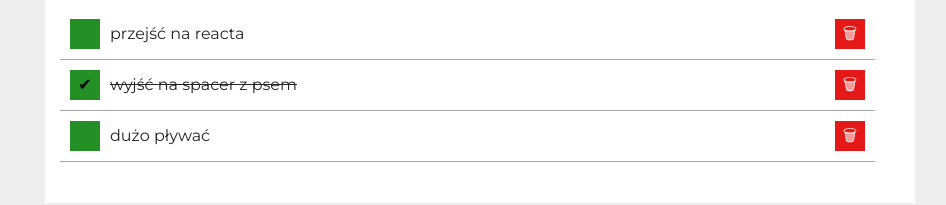
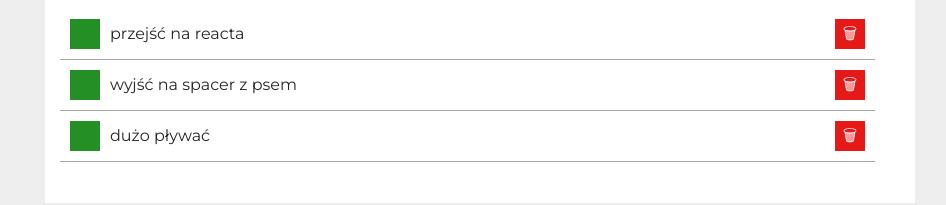
Before and after one commit to michalkotlinski/todoslist_react_08, a React (Create React App) app: page / in a window 1280 px wide. Shown: the part 373-578 px from the top of the page, without its empty margins (160-1106 px from the left). Built offline with nearby package versions, Linux system fonts and the light colour scheme.

Commit message:
all tasks are false

```diff
--- a/src/App.js
+++ b/src/App.js
@@ -8,7 +8,7 @@ import Container from "./Container";
 
 const tasks = [
     { id: 1, content: "przejść na reacta", done: false },
-    { id: 2, content: "wyjść na spacer z psem", done: true },
+    { id: 2, content: "wyjść na spacer z psem", done: false },
     { id: 3, content: "dużo pływać", done: false},
 ];
 const hideDoneTasks = false;
```
